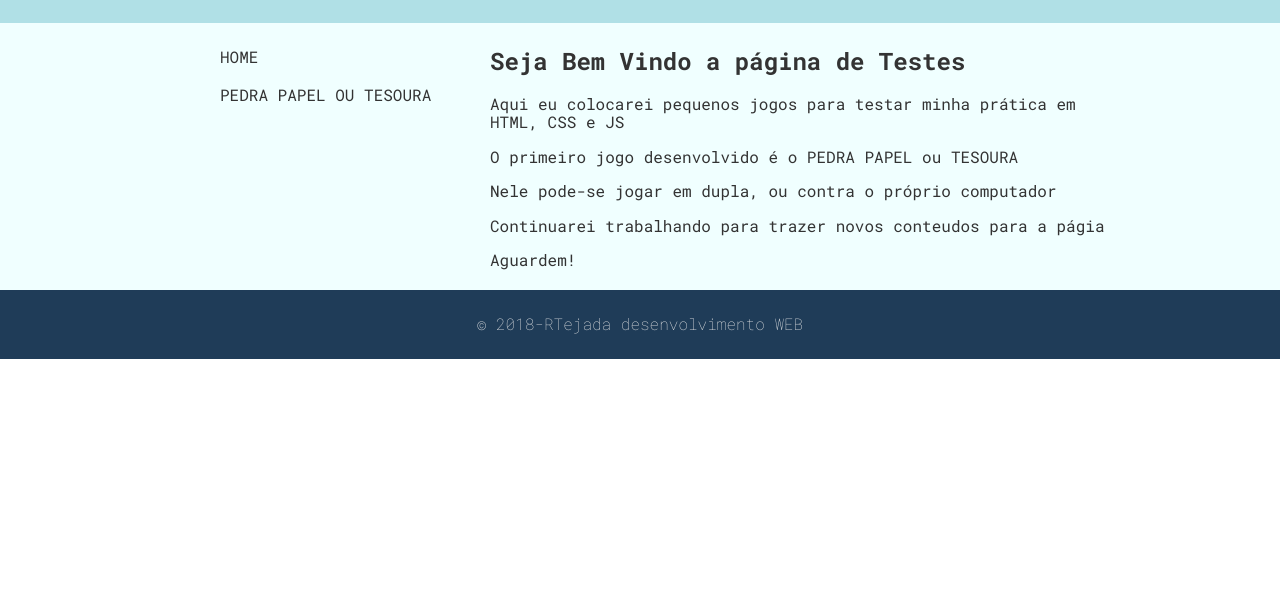
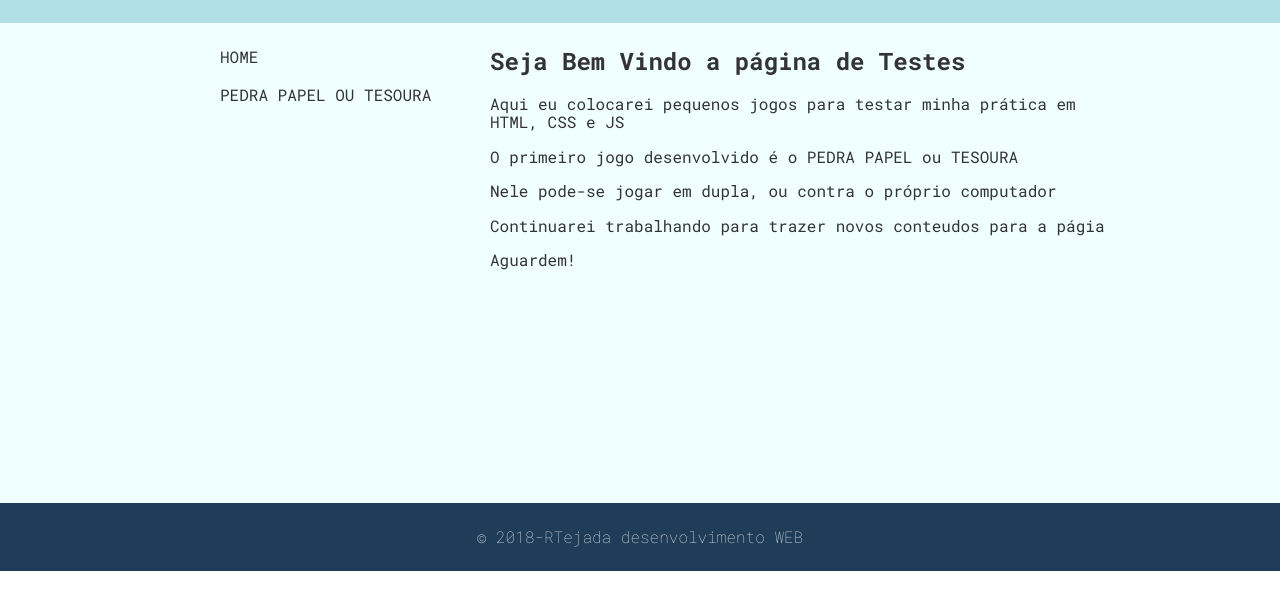
Before and after one commit to rogtejada/Site-Jogo, a plain HTML site: page index.html in a window 1280 px wide. Shown: the part 67-676 px from the top of the page. Drawn offline with Linux system fonts and the light colour scheme.

Commit message:
Mudanca na altura min
Mudanca na altura minima para melhor se adequar ao navegador

```diff
--- a/estilo.css
+++ b/estilo.css
@@ -96,5 +96,6 @@ section{
     overflow: hidden;
 }
 .lateral{
-    height: 100%;
+	height: 100%;
+	min-height: 470px;
 }
```
